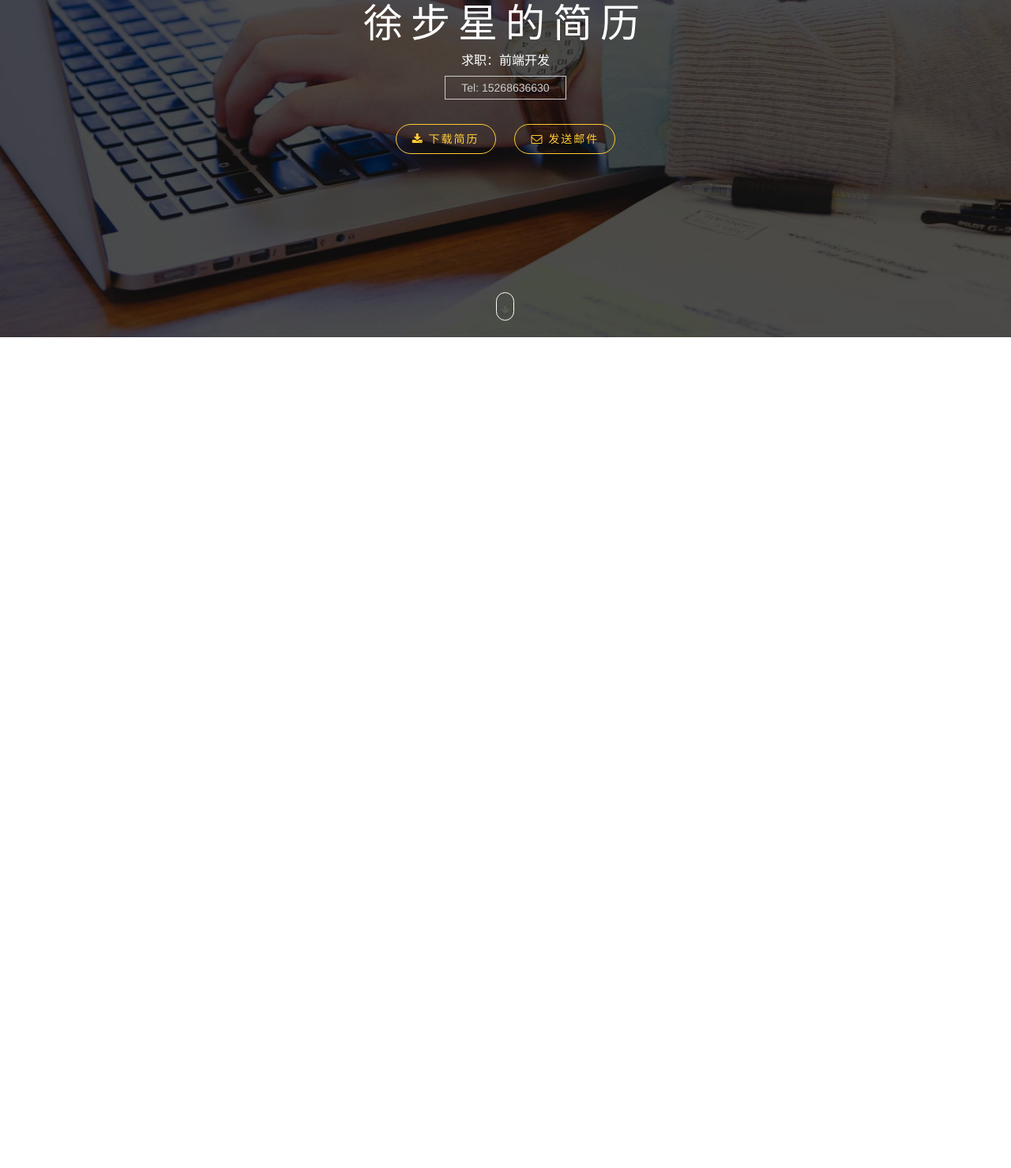
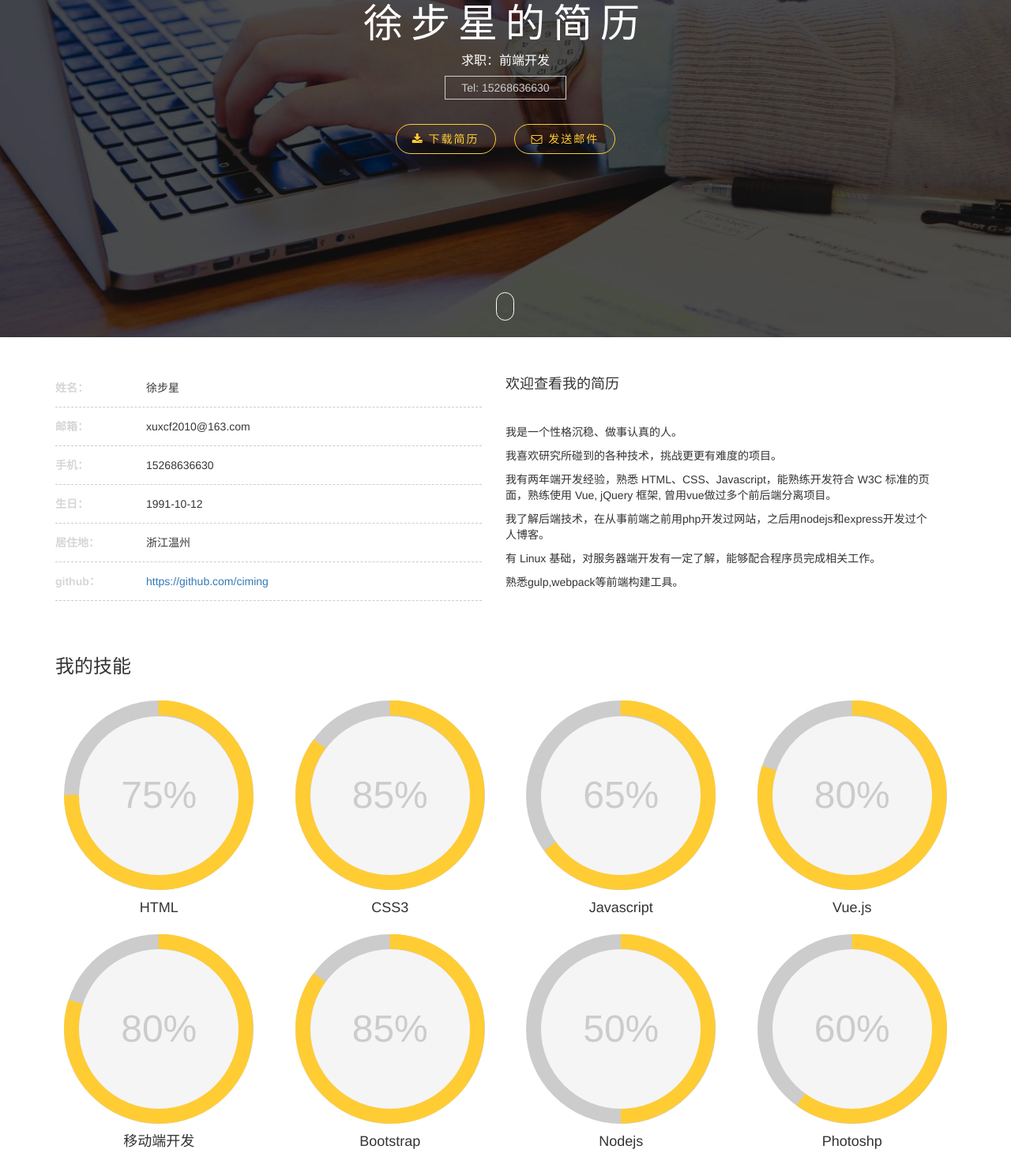
Before and after one commit to ciming/myResume, a website: page app/index.html in a window 1280 px wide. Shown: the part 373-1852 px from the top of the page at 79% size. Before the commit the page ends 800 px from the top, so only its background shows below. Drawn offline with nearby package versions, Linux system fonts and the light colour scheme; files that its build step writes are made by us from their sources.

Commit message:
添加个人简介和专业技能

```diff
--- a/app/bootstrap/less/variables.less
+++ b/app/bootstrap/less/variables.less
@@ -358,7 +358,7 @@
 
 // Basics of a navbar
 @navbar-height:                    50px;
-@navbar-margin-bottom:             @line-height-computed;
+@navbar-margin-bottom:            0;
 @navbar-border-radius:             @border-radius-base;
 @navbar-padding-horizontal:        floor((@grid-gutter-width / 2));
 @navbar-padding-vertical:          ((@navbar-height - @line-height-computed) / 2);
--- a/app/index.html
+++ b/app/index.html
@@ -46,22 +46,22 @@
                   <a href="#">首页</a>
                 </li>
                 <li>
-                  <a href="#">关于</a>
+                  <a href="#">个人简介</a>
                 </li>
                 <li>
-                  <a href="#">技能</a>
+                  <a href="#">专业技能</a>
                 </li>
                 <li>
-                  <a href="#">经验</a>
+                  <a href="#">项目经验</a>
                 </li>
                 <li>
-                  <a href="#">作品</a>
+                  <a href="#">我的作品</a>
                 </li>
                 <li>
-                  <a href="#">博客</a>
+                  <a href="#">我的博客</a>
                 </li>
                 <li>
-                  <a href="#">联系</a>
+                  <a href="#">联系方式</a>
                 </li>
               </ul>
             </div>
@@ -99,9 +99,94 @@
     </div>
   </div>
 </header>
+<div class="about-area">
+  <div class="container">
+    <div class="row about-details-content">
+      <div class="col-md-6 col-lg-6 col-sm-12 col-xs-12">
+        <div class="about-details-content">
+          <h4>欢迎查看我的简历</h4>
+          <p>我是一个性格沉稳、做事认真的人。</p>
+          <p>我喜欢研究所碰到的各种技术，挑战更更有难度的项目。</p>
+          <p>我有两年端开发经验，熟悉 HTML、CSS、Javascript，能熟练开发符合 W3C 标准的页面，熟练使用 Vue, jQuery 框架, 曾用vue做过多个前后端分离项目。</p>
+          <p>我了解后端技术，在从事前端之前用php开发过网站，之后用nodejs和express开发过个人博客。</p>
+          <p>有 Linux 基础，对服务器端开发有一定了解，能够配合程序员完成相关工作。</p>
+          <p>熟悉gulp,webpack等前端构建工具。</p>
+        </div>
+      </div>
+      <div class="col-md-6 col-lg-6 col-sm-12 col-xs-12">
+        <div class="about-details-content">
+          <ul class="list-unstyled">
+            <li><strong><span>姓名：</span></strong>徐步星</li>
+            <li><strong><span>邮箱：</span></strong>xuxcf2010@163.com</li>
+            <li><strong><span>手机：</span></strong>15268636630</li>
+            <li><strong><span>生日：</span></strong>1991-10-12</li>
+            <li><strong><span>居住地：</span></strong>浙江温州</li>
+            <li><strong><span>github：</span></strong><a href="https://github.com/ciming" target="_blank">https://github.com/ciming</a></li>
+          </ul>
+        </div>
+      </div>
+    </div>
+  </div>
+</div>
+<div class="skill-area">
+  <div class="container">
+    <div class="row">
+      <div class="col-md-12 col-lg-12 col-sm-12 col-xs-12">
+        <h3>我的技能</h3>
+      </div>
+    </div>
+    <div class="row">
+      <div class="col-md-3 col-sm-6 col-xs-12 item">
+        <div class="c100 big" data-percent="75">
+        </div>
+        <div class="skill-name">HTML</div>
+      </div>
+      <div class="col-md-3 col-sm-6 col-xs-12 item">
+        <div class="c100 big" data-percent="85">
+        </div>
+        <div class="skill-name">CSS3</div>
+      </div>
+      <div class="col-md-3 col-sm-6 col-xs-12 item">
+        <div class="c100 big" data-percent="65">
+        </div>
+        <div class="skill-name">Javascript</div>
+      </div>
+      <div class="col-md-3 col-sm-6 col-xs-12 item">
+        <div class="c100 big" data-percent="80">
+        </div>
+        <div class="skill-name">Vue.js</div>
+      </div>
+
+    </div>
+    <div class="row">
+      <div class="col-md-3 col-sm-6 col-xs-12 item">
+        <div class="c100 big" data-percent="80">
+        </div>
+        <div class="skill-name">移动端开发</div>
+      </div>
+      <div class="col-md-3 col-sm-6 col-xs-12 item">
+        <div class="c100 big" data-percent="85">
+        </div>
+        <div class="skill-name">Bootstrap</div>
+      </div>
+      <div class="col-md-3 col-sm-6 col-xs-12 item">
+        <div class="c100 big" data-percent="50">
+        </div>
+        <div class="skill-name">Nodejs</div>
+      </div>
+      <div class="col-md-3 col-sm-6 col-xs-12 item">
+        <div class="c100 big" data-percent="60">
+        </div>
+        <div class="skill-name">Photoshp</div>
+      </div>
+    </div>
+  </div>
+
+</div>
 <!-- jQuery (necessary for Bootstrap's JavaScript plugins) -->
 <script src="script/vendor/jquery-3.2.1.js"></script>
 <script src="script/vendor/jquery.sticky.js"></script>
+<script src="script/vendor/percircle.js"></script>
 <!-- Include all compiled plugins (below), or include individual files as needed -->
 <script src="script/vendor/bootstrap.js"></script>
 <script src="script/main.js"></script>
--- a/app/script/main.js
+++ b/app/script/main.js
@@ -7,5 +7,6 @@ $(function () {
   $("#mainmenu-area").sticky({
     topSpacing: 0
   });
-
+  //percircle
+  $(".c100").percircle();
 })
--- /dev/null
+++ b/app/styles/components/about.less
@@ -0,0 +1,36 @@
+.about-area{
+
+}
+.about-details-content{
+  padding : 20px 0;
+  div{
+    float: right;
+  }
+}
+.about-details-content{
+  width: 100%;
+  ul{
+    li{
+      padding: 14px 0 14px 115px;
+      position: relative;
+      font-size: 14px;
+      color: #363636;
+      font-weight: 400;
+      border-bottom: 1px dashed rgba(0,0,0,.2);
+      strong{
+        padding: 0 20px 0 0;
+        position: absolute;
+        top: 14px;
+        left: 0;
+        display: block;
+        width: 115px;
+        span{
+          color: #d6d6d6;
+        }
+      }
+    }
+  }
+  h4{
+    margin-bottom: 40px;
+  }
+}
--- a/app/styles/components/nav.less
+++ b/app/styles/components/nav.less
@@ -14,6 +14,7 @@
 
 .mainmenu-area{
   background-color: rgba(0,0,0,.3);
+  transition: all .6s ;
 }
 .navbar-header{
   margin-top: 10px;
@@ -45,7 +46,7 @@ ul#nav {
       font-size: 14px;
       font-weight: 700;
       letter-spacing: 1px;
-      padding: 30px 30px;
+      padding: 30px 10px;
       text-transform: uppercase;
       -webkit-transition: all 0.3s ease 0s;
       transition: all 0.3s ease 0s;
@@ -58,12 +59,17 @@ ul#nav {
   color: #ffcc33;
   font-size: 24px;
 }
-
+.is-sticky{
+  .mainmenu-area{
+    background-color: rgba(0,0,0,.7);
+  }
+}
 @media (min-width: 768px) {
 }
 @media only screen and (max-width: 767px) {
   .navbar-collapse {
     padding: 0;
+    box-shadow: 0 5px 10px rgba(0,0,0,.3);
   }
   .navbar-header{
     margin: 0;
@@ -86,7 +92,9 @@ ul#nav {
       float: none;
       a {
         background: #333 none repeat scroll 0 0;
-        padding: 5px 10px;
+        padding: 10px 15px;
+        font-size: 16px;
+        letter-spacing: 10px;
       }
     }
   }
--- /dev/null
+++ b/app/styles/components/skill.less
@@ -0,0 +1,156 @@
+
+.skill-area{
+  h3{
+    margin-bottom: 30px;
+  }
+  .item{
+    margin-bottom: 20px;
+  }
+}
+
+.skill-name{
+  text-align: center;
+  margin-top: 10px;
+  font-size: 18px;
+}
+
+.rect-auto,
+.percircle.gt50 .slice {
+  clip: rect(auto, auto, auto, auto);
+}
+.pie,
+.percircle .bar,
+.gt50 .fill {
+  position: absolute;
+  border: 0.08em solid #ffcc33;
+  width: 0.84em;
+  height: 0.84em;
+  clip: rect(0, 0.5em, 1em, 0);
+  -webkit-border-radius: 50%;
+  -moz-border-radius: 50%;
+  -ms-border-radius: 50%;
+  -o-border-radius: 50%;
+  border-radius: 50%;
+  -webkit-transform: rotate(0deg);
+  -moz-transform: rotate(0deg);
+  -ms-transform: rotate(0deg);
+  -o-transform: rotate(0deg);
+  transform: rotate(0deg);
+}
+.bar {
+  -moz-backface-visibility: hidden;
+  -webkit-backface-visibility: hidden;
+  backface-visibility: hidden;
+}
+.pie-fill,
+.gt50 .bar:after,
+.gt50 .fill {
+  -webkit-transform: rotate(180deg);
+  -moz-transform: rotate(180deg);
+  -ms-transform: rotate(180deg);
+  -o-transform: rotate(180deg);
+  transform: rotate(180deg);
+}
+.percircle {
+  position: relative;
+  font-size: 80px;
+  width: 1em;
+  height: 1em;
+  margin: 0 auto;
+  -webkit-border-radius: 50%;
+  -moz-border-radius: 50%;
+  -ms-border-radius: 50%;
+  -o-border-radius: 50%;
+  border-radius: 50%;
+  background-color: #cccccc;
+}
+.percircle *,
+.percircle *:before,
+.percircle *:after {
+  -webkit-box-sizing: content-box;
+  -moz-box-sizing: content-box;
+  box-sizing: content-box;
+}
+.percircle.animate > span,
+.percircle.animate:after {
+  -webkit-transition: -webkit-transform 0.2s ease-in-out;
+  -moz-transition: -moz-transform 0.2s ease-in-out;
+  -ms-transition: -ms-transform 0.2s ease-in-out;
+  -o-transition: -o-transform 0.2s ease-in-out;
+  transition: transform 0.2s ease-in-out;
+}
+.percircle.animate .bar {
+  -webkit-transition: -webkit-transform 0.6s ease-in-out;
+  -moz-transition: -moz-transform 0.6s ease-in-out;
+  -ms-transition: -ms-transform 0.6s ease-in-out;
+  -o-transition: -o-transform 0.6s ease-in-out;
+  transition: transform 0.6s ease-in-out;
+}
+.percircle.center {
+  float: none;
+  margin: 0 auto;
+}
+.percircle.big {
+  font-size: 240px;
+}
+.percircle.small {
+  font-size: 80px;
+}
+.percircle > span {
+  position: absolute;
+  z-index: 1;
+  width: 100%;
+  top: 50%;
+  height: 1em;
+  margin-top: -0.5em;
+  font-size: 0.2em;
+  line-height: 1;
+  color: #cccccc;
+  display: block;
+  text-align: center;
+  white-space: nowrap;
+}
+
+.perclock > span {
+  font-size: 0.175em;
+}
+
+.percircle:after {
+  position: absolute;
+  top: 0.08em;
+  left: 0.08em;
+  display: block;
+  content: " ";
+  -webkit-border-radius: 50%;
+  -moz-border-radius: 50%;
+  -ms-border-radius: 50%;
+  -o-border-radius: 50%;
+  border-radius: 50%;
+  background-color: #f5f5f5;
+  width: 0.84em;
+  height: 0.84em;
+}
+.percircle .slice {
+  position: absolute;
+  width: 1em;
+  height: 1em;
+  clip: rect(0, 1em, 1em, 0.5em);
+}
+.percircle:hover {
+  cursor: default;
+}
+.percircle:hover > span {
+  -webkit-transform: scale(1.3);
+  -moz-transform: scale(1.3);
+  -ms-transform: scale(1.3);
+  -o-transform: scale(1.3);
+  transform: scale(1.3);
+  color: #307bbb;
+}
+.percircle:hover:after {
+  -webkit-transform: scale(1.1);
+  -moz-transform: scale(1.1);
+  -ms-transform: scale(1.1);
+  -o-transform: scale(1.1);
+  transform: scale(1.1);
+}
--- a/app/styles/index.less
+++ b/app/styles/index.less
@@ -5,3 +5,5 @@ html, body {
 @import "components/preload";
 @import "components/header";
 @import "components/nav";
+@import "components/about";
+@import "components/skill";
```
Also changed, not shown: app/script/vendor/percircle.js (added).
